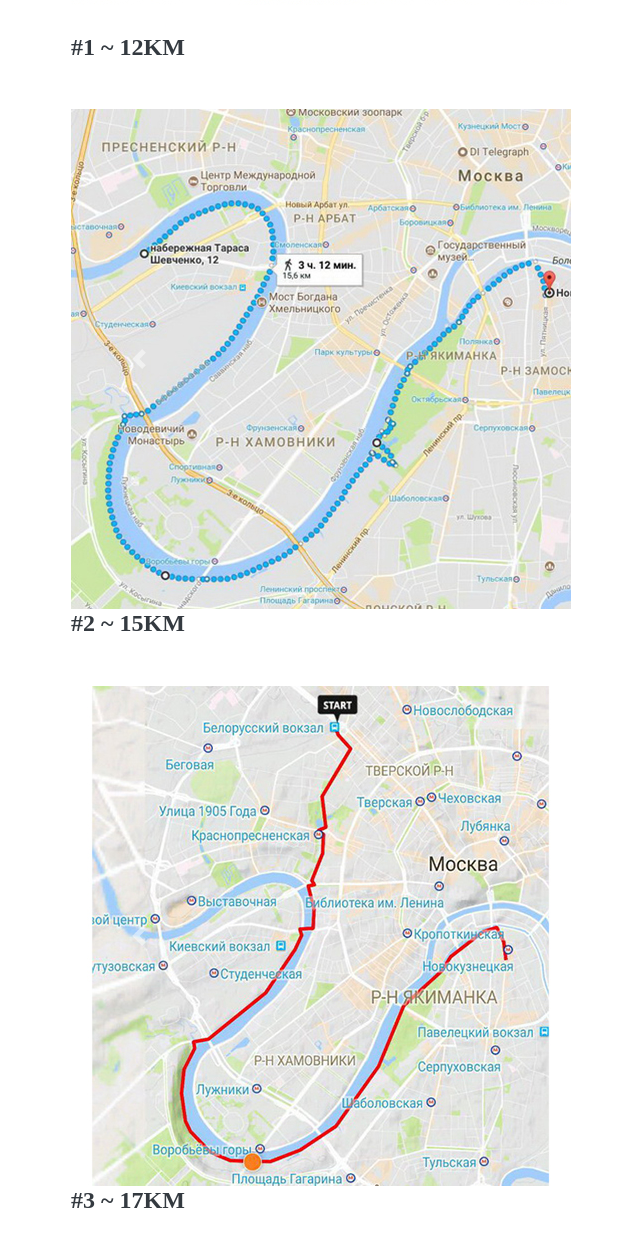
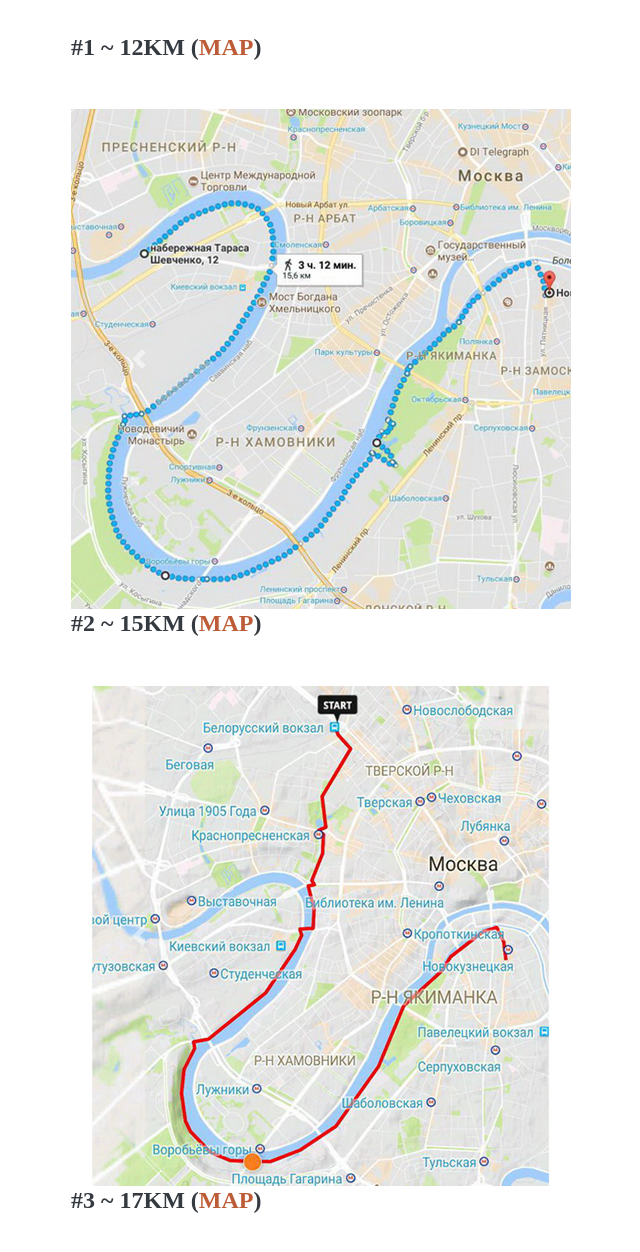
Before and after one commit to timmson/running, a plain HTML site: page index.html in a window 1280 px wide. Shown: the part 2197-3449 px from the top of the page, without its empty margins (249-889 px from the left). Drawn offline with nearby package versions, Linux system fonts and the light colour scheme; a web font is replaced by a local one.

Commit message:
Initial commit

```diff
--- a/index.html
+++ b/index.html
@@ -118,7 +118,7 @@
                     <span class="sr-only">Next</span>
                 </a>
             </div>
-            <h4 class="mb-5">#1 ~ 12km</h4>
+            <h4 class="mb-5">#1 ~ 12km (<a href="https://www.google.ru/maps/place/%D0%91%D0%B5%D1%80%D0%B5%D0%B6%D0%BA%D0%BE%D0%B2%D1%81%D0%BA%D0%B0%D1%8F+%D0%BD%D0%B0%D0%B1.,+%D0%9C%D0%BE%D1%81%D0%BA%D0%B2%D0%B0,+121059/@55.7420548,37.5692153,18z/data=!3m1!4b1!4m5!3m4!1s0x46b54bb91b4d4f8b:0x4bf987433f245520!8m2!3d55.7420548!4d37.5698475?hl=ru">map</a>)</h4>
 
             <div id="carousel2" class="carousel slide" data-ride="carousel">
                 <div class="carousel-inner" role="listbox">
@@ -141,7 +141,7 @@
                     <span class="sr-only">Next</span>
                 </a>
             </div>
-            <h4 class="mb-5">#2 ~ 15km</h4>
+            <h4 class="mb-5">#2 ~ 15km (<a href="https://www.google.ru/maps/place/%D0%91%D0%B5%D1%80%D0%B5%D0%B6%D0%BA%D0%BE%D0%B2%D1%81%D0%BA%D0%B0%D1%8F+%D0%BD%D0%B0%D0%B1.,+%D0%9C%D0%BE%D1%81%D0%BA%D0%B2%D0%B0,+121059/@55.7420548,37.5692153,18z/data=!3m1!4b1!4m5!3m4!1s0x46b54bb91b4d4f8b:0x4bf987433f245520!8m2!3d55.7420548!4d37.5698475?hl=ru">map</a>)</h4>
 
             <div id="carousel3" class="carousel slide" data-ride="carousel">
                 <div class="carousel-inner" role="listbox">
@@ -164,7 +164,7 @@
                     <span class="sr-only">Next</span>
                 </a>
             </div>
-            <h4 class="mb-5">#3 ~ 17km</h4>
+            <h4 class="mb-5">#3 ~ 17km (<a href="https://www.google.ru/maps/place/55%C2%B046'31.3%22N+37%C2%B034'57.4%22E/@55.7753542,37.5738573,15z/data=!3m1!4b1!4m6!3m5!1s0x0:0x0!7e2!8m2!3d55.7753549!4d37.5826117?hl=ru">map</a>)</h4>
 
         </div>
     </section>
```
